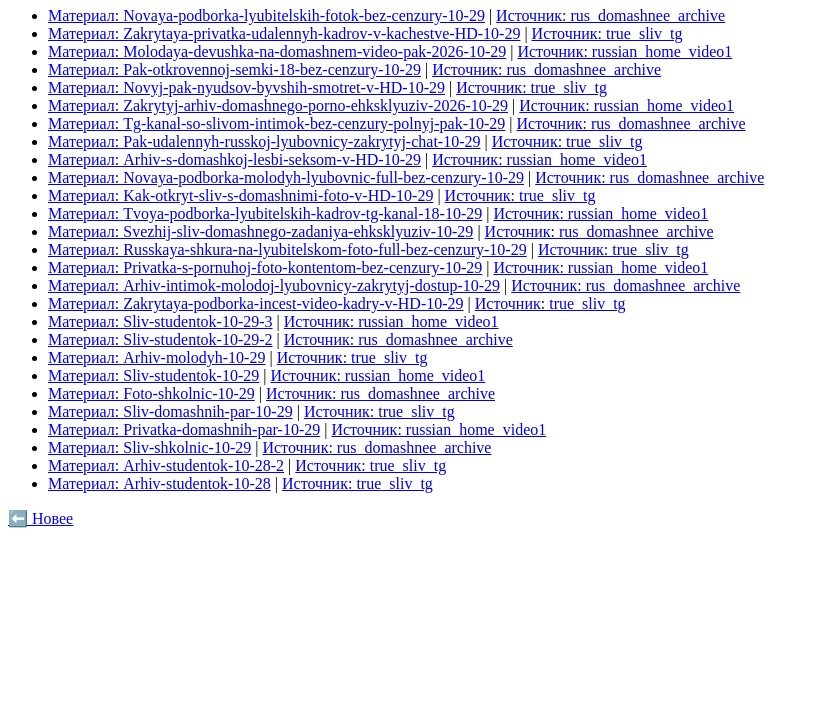
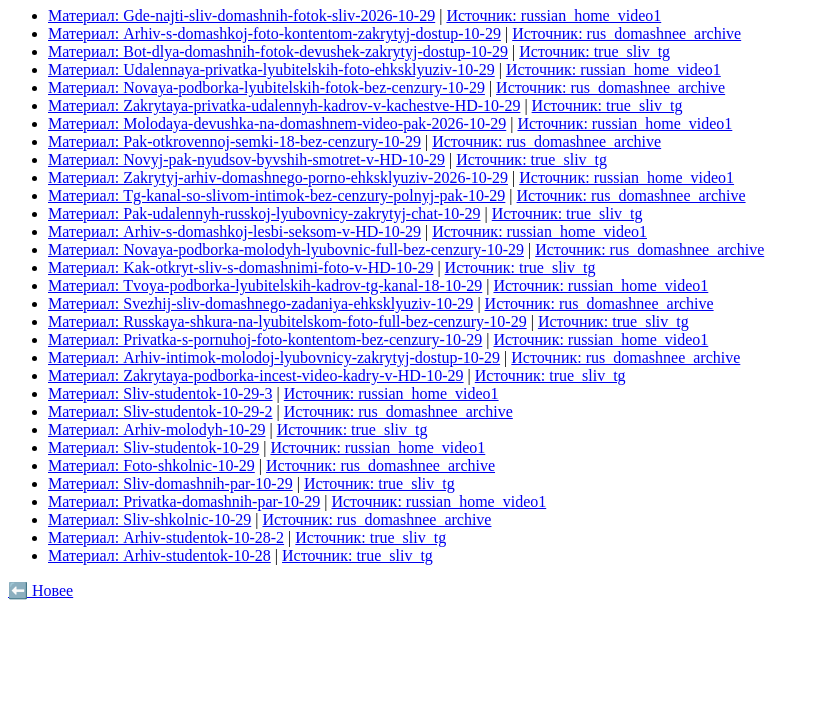
Before and after one commit to henryolver888/henryolver888.github.io, a plain HTML site: page archive_15.html in a window 1280 px wide. Shown: the part 73-800 px from the top of the page, without its empty margins (0-819 px from the left). Drawn offline with Linux system fonts and the light colour scheme.

Commit message:
Update Hub: 2026-11-14 08:15

```diff
--- a/archive_15.html
+++ b/archive_15.html
@@ -8,6 +8,10 @@
 <body>
     <h1>Архив материалов (Страница 16)</h1>
     <ul>
+        <li><a href="https://telegra.ph/Gde-najti-sliv-domashnih-fotok-sliv-2026-10-29">Материал: Gde-najti-sliv-domashnih-fotok-sliv-2026-10-29</a> | <a href="https://t.me/s/russian_home_video1">Источник: russian_home_video1</a></li>
+        <li><a href="https://telegra.ph/Arhiv-s-domashkoj-foto-kontentom-zakrytyj-dostup-10-29">Материал: Arhiv-s-domashkoj-foto-kontentom-zakrytyj-dostup-10-29</a> | <a href="https://t.me/s/rus_domashnee_archive">Источник: rus_domashnee_archive</a></li>
+        <li><a href="https://telegra.ph/Bot-dlya-domashnih-fotok-devushek-zakrytyj-dostup-10-29">Материал: Bot-dlya-domashnih-fotok-devushek-zakrytyj-dostup-10-29</a> | <a href="https://t.me/s/true_sliv_tg">Источник: true_sliv_tg</a></li>
+        <li><a href="https://telegra.ph/Udalennaya-privatka-lyubitelskih-foto-ehksklyuziv-10-29">Материал: Udalennaya-privatka-lyubitelskih-foto-ehksklyuziv-10-29</a> | <a href="https://t.me/s/russian_home_video1">Источник: russian_home_video1</a></li>
         <li><a href="https://telegra.ph/Novaya-podborka-lyubitelskih-fotok-bez-cenzury-10-29">Материал: Novaya-podborka-lyubitelskih-fotok-bez-cenzury-10-29</a> | <a href="https://t.me/s/rus_domashnee_archive">Источник: rus_domashnee_archive</a></li>
         <li><a href="https://telegra.ph/Zakrytaya-privatka-udalennyh-kadrov-v-kachestve-HD-10-29">Материал: Zakrytaya-privatka-udalennyh-kadrov-v-kachestve-HD-10-29</a> | <a href="https://t.me/s/true_sliv_tg">Источник: true_sliv_tg</a></li>
         <li><a href="https://telegra.ph/Molodaya-devushka-na-domashnem-video-pak-2026-10-29">Материал: Molodaya-devushka-na-domashnem-video-pak-2026-10-29</a> | <a href="https://t.me/s/russian_home_video1">Источник: russian_home_video1</a></li>
```
